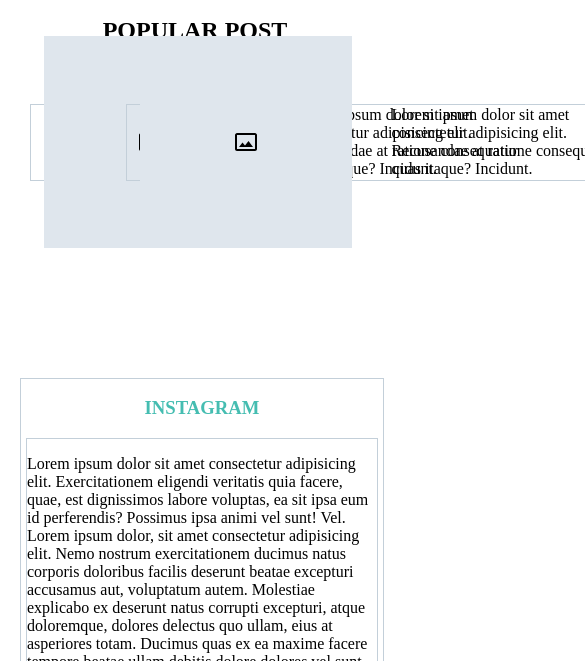
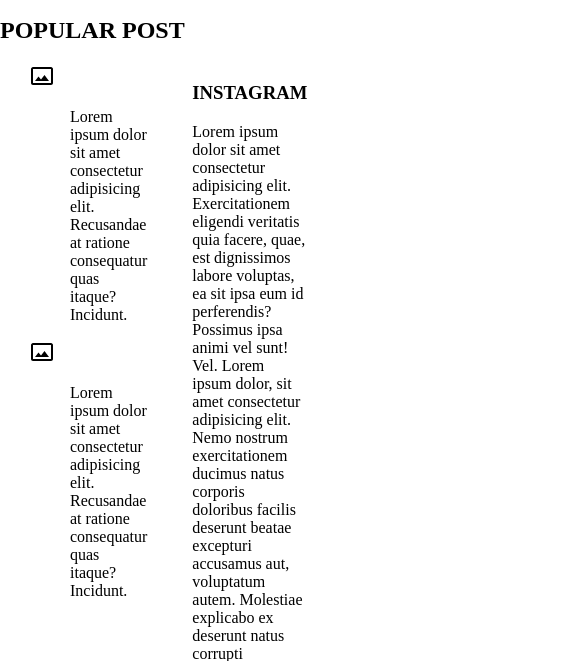
Before and after one commit to CsKazana/WebD, a plain HTML site: page index.html in a window 390 px wide. Shown: the part 183-844 px from the top of the page, 585 px wide, since content can reach past the window. Drawn offline with Linux system fonts and the light colour scheme; files whose address does not match are found by name.

Commit message:
Changed many rules to make perfect acc to design and to maintain responsiveness

```diff
--- a/src/assets/css/main.css
+++ b/src/assets/css/main.css
@@ -14,89 +14,101 @@ body {
     padding: 0px;
 }
 
-main section h2 {
-    text-align: center;
+/* rules for topmost section  */
+
+#top {
+    margin: 20px 10px;
+    display: grid;
+    background-color: #ffffff;
+    grid-template-columns: 6fr 4fr;
 }
 
-main section .popular-post .img {
-    display: flex;
-    flex-wrap: wrap;
-    justify-content: center;
-    align-content: center;
-    margin-left: 3px;
-    background-color: #dfe6ed;
-    width: 212px;
-    height: 212px;
+/* some rule for popular-post section  */
+
+.popular-post {
+    margin: 10px 30px;
+    height: 600px;
+    grid-column-start: 1;
+    grid-column-end: 2;
+    display: grid;
+    grid-template-columns: 2.5fr 1fr 2.5fr;
+    grid-template-rows: 7% repeat(2, 30%) 5%;
+    column-gap: 5px;
+    row-gap: 20px;
+    grid-auto-rows: minmax(50px, 75px);
+    grid-auto-columns: minmax(50px, 75px);
 }
 
-main section .popular-post .post-tile .block {
-    display: flex;
-    flex-wrap: wrap;
-    justify-content: center;
-    align-content: center;
-    width: 323px;
+/* some rule for h2 in popular post section  */
+
+#top .popular-post h2 {
+    text-align: center;
+    grid-row-start: 1;
+    grid-row-end: 2;
+    grid-column-start: 1;
+    grid-column-end: 4;
 }
 
-main section .popular-post .frm {
-    width: 70%;
-    background-color: #ffffff;
-    display: grid;
-    grid-template-columns: repeat(2, 35%);
-    grid-template-rows: repeat(2, 50%);
+/* aligned post-1 */
+
+.popular-post #post-1 {
+    grid-row-start: 2;
+    grid-row-end: 3;
+    grid-column-start: 1;
+    grid-column-end: 3;
 }
 
-main section .popular-post .post-tile {
-    width: 560px;
-    border: 1px solid #c3cfd9;
-    padding: 10px;
-    margin-top: 40px;
-    margin-bottom: 40px;
-    margin-right: 10px;
-    margin-left: 30px;
-    display: flex;
-    flex-wrap: wrap;
-    align-content: center;
+/* aligned post-2 */
+
+.popular-post #post-2 {
+    grid-row-start: 3;
+    grid-row-end: 4;
+    grid-column-start: 2;
+    grid-column-end: 4;
 }
 
-main section .popular-post .post-tile #post02 {
-    /* grid-column-start: 2;
-    grid-column-end: 3; */
-    grid-row-start: 1;
-    grid-row-end: 2;
-    align-self: center;
+/* aligned more button in popular-post section  */
+
+.popular-post .mr-popular-post {
+    text-align: center;
+    grid-row-start: 4;
+    grid-row-end: 5;
+    grid-column-start: 2;
+    grid-column-end: 3;
 }
 
-main section .popular-post {
-    display: flex;
-    flex-wrap: wrap;
-    flex-direction: row;
+/* some rules for both posts  */
+
+.popular-post .posts {
+    background-color: #ffffff;
+    border: 2px solid #c3cfd9;
+    display: grid;
+    grid-template-columns: 1.94fr 1.56fr;
+    column-gap: 5px;
+    row-gap: 5px;
 }
 
-main section .popular-post .instaframe h3 {
-    text-align: center;
-    color: #45bdb1;
+/* some rules for images in posts  */
+
+.popular-post .posts .img {
+    background-color: #dfe6ed;
+    grid-column-start: 1;
+    grid-column-end: 2;
 }
 
-main section .popular-post .instaframe {
-    border: 1px solid #c3cfd9;
+/* some rules for paragraph in posts section  */
+
+.popular-post .posts .para {
+    margin-top: 26px;
+    background-color: #ffffff;
+    grid-column-start: 2;
+    grid-column-end: 3;
 }
 
-main section .popular-post .instaframe #instainner {
-    border: 1px solid #c3cfd9;
-    margin-left: 5px;
-    margin-right: 5px;
-    margin-bottom: 11px;
+/* rules for instagram section  */
+
+.instagram {
+    background-color: rgb(255, 140, 140);
+    grid-column-start: 2;
+    grid-column-end: 3;
 }
-
-main section .popular-post .instaframe div p {
-    width: 350px;
-}
-
-main section .popular-post .instaframe {
-    margin-top: auto;
-    margin-left: 20px;
-    margin-right: 20px;
-    margin-bottom: 20px;
-    border: 1px solid #c3cfd9;
-    align-self: flex-end;
-}
```
